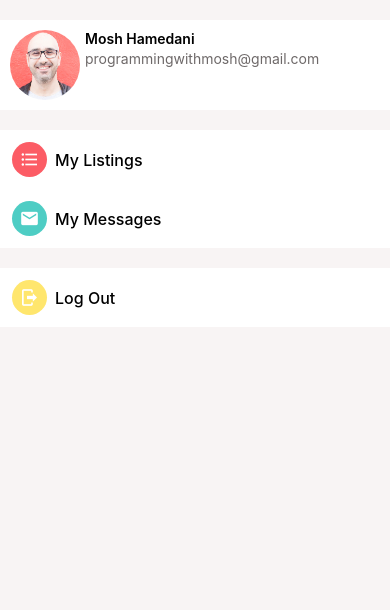
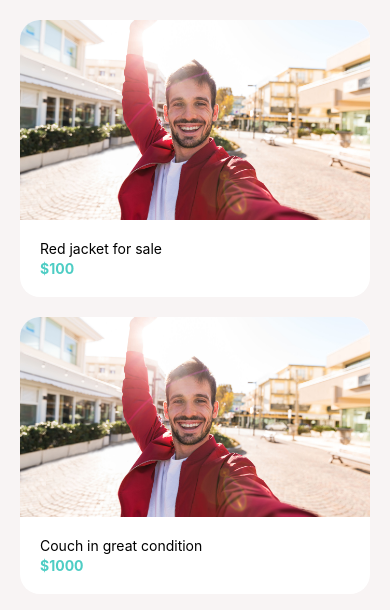
Before and after one commit to alphakahere/withDoneIt, a React Native app: screen / in a window 390 px wide. Shown: the top 610 px of the page. Built offline with nearby package versions, Linux system fonts and the light colour scheme.

Commit message:
listings screen

```diff
--- a/App.js
+++ b/App.js
@@ -1,5 +1,6 @@
 import AccountScreen from "./app/screens/AccountScreen";
+import ListingsScreen from "./app/screens/ListingsScreen";
 
 export default function App() {
-	return <AccountScreen />;
+	return <ListingsScreen />;
 }
--- a/app/components/Card.js
+++ b/app/components/Card.js
@@ -17,8 +17,9 @@ export default function Card({ title, subTitle, image }) {
 const styles = StyleSheet.create({
 	card: {
 		backgroundColor: "#FFF",
-		borderRadius: 15,
+		borderRadius: 20,
 		overflow: "hidden",
+		marginBottom: 20,
 	},
 	image: {
 		width: "100%",
--- /dev/null
+++ b/app/screens/ListingsScreen.js
@@ -0,0 +1,38 @@
+import { FlatList, StyleSheet } from "react-native";
+import React from "react";
+import Card from "../components/Card";
+import Screen from "../components/Screen";
+const listings = [
+	{
+		id: 1,
+		title: "Red jacket for sale",
+		price: "$100",
+		image: require("../assets/jacket.jpg"),
+	},
+	{
+		id: 1,
+		title: "Couch in great condition",
+		price: "$1000",
+		image: require("../assets/jacket.jpg"),
+	},
+];
+export default function ListingsScreen() {
+	return (
+		<Screen>
+			<FlatList
+				style={styles.container}
+				data={listings}
+				keyExtractor={(item) => item?.id.toString()}
+				renderItem={({ item }) => (
+					<Card title={item.title} image={item.image} subTitle={item.price} />
+				)}
+			></FlatList>
+		</Screen>
+	);
+}
+
+const styles = StyleSheet.create({
+	container: {
+		padding: 20,
+	},
+});
```
